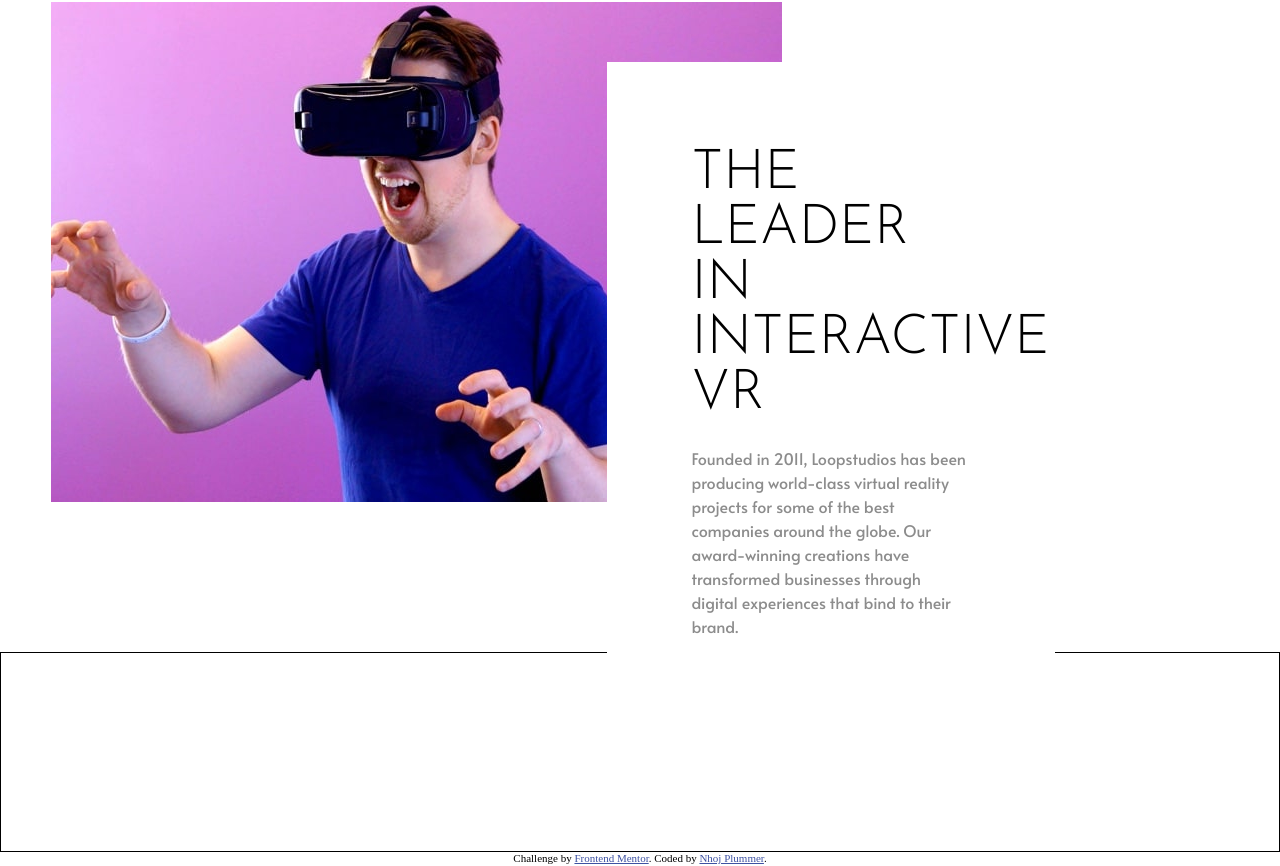
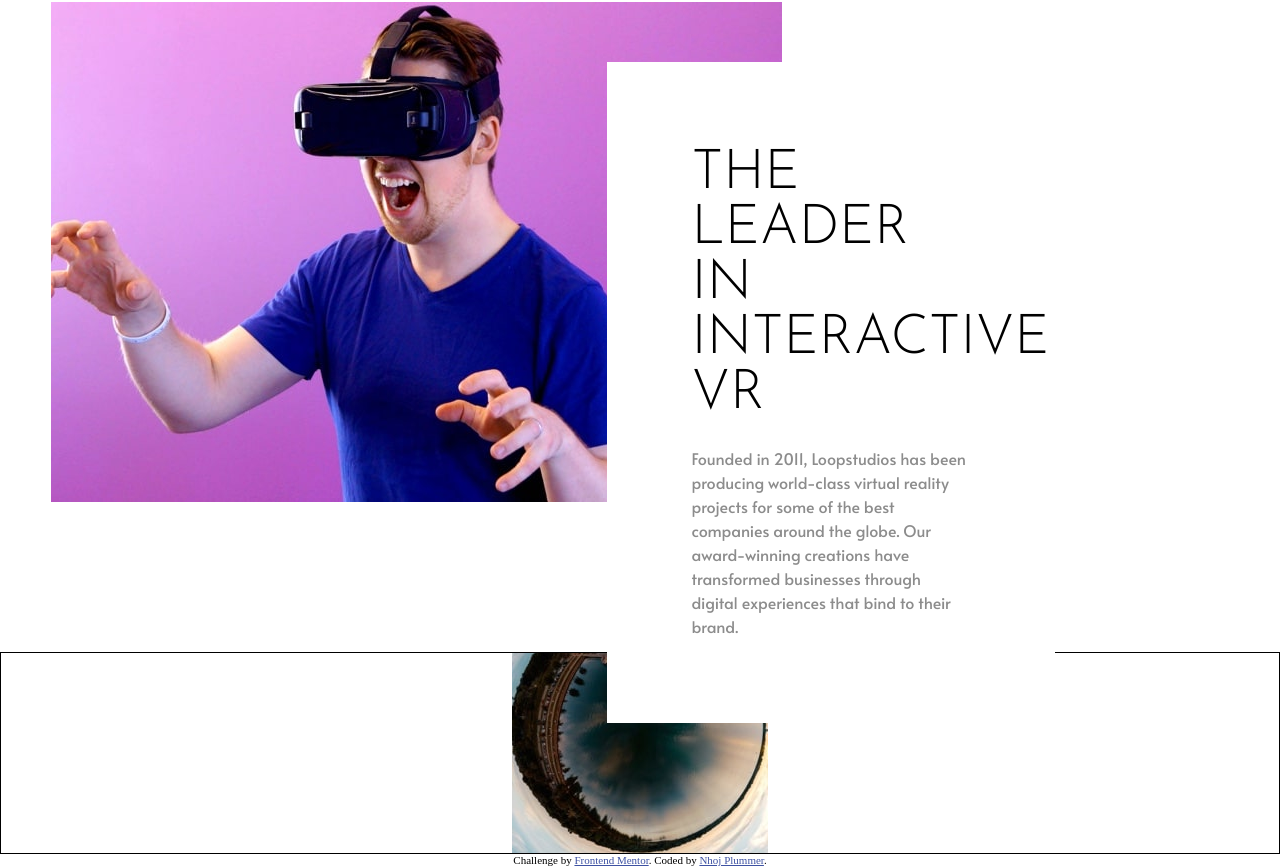
Before and after one commit to Nhoj-Plummer/loopstudio-landing-page, a React (Create React App) app: page / in a window 1280 px wide. Shown: the part 1014-1880 px from the top of the page. Built offline with nearby package versions, Linux system fonts and the light colour scheme.

Commit message:
Got something I think

```diff
--- a/src/components/Creation/Creation.css
+++ b/src/components/Creation/Creation.css
@@ -1,6 +1,6 @@
 .creation-container {
   border: 1px solid;
-  height: 200px;
+
 }
 
 /* .creation-image img {
@@ -10,7 +10,8 @@
 } */
 
 .creation-image {
+  height: 200px;
   background-repeat: no-repeat;
-  background-image: url("../../assets/desktop/image-interactive.jpg");
+  background-image: url("../../assets/desktop/image-fisheye.jpg");
   background-position: center;
 }
```
